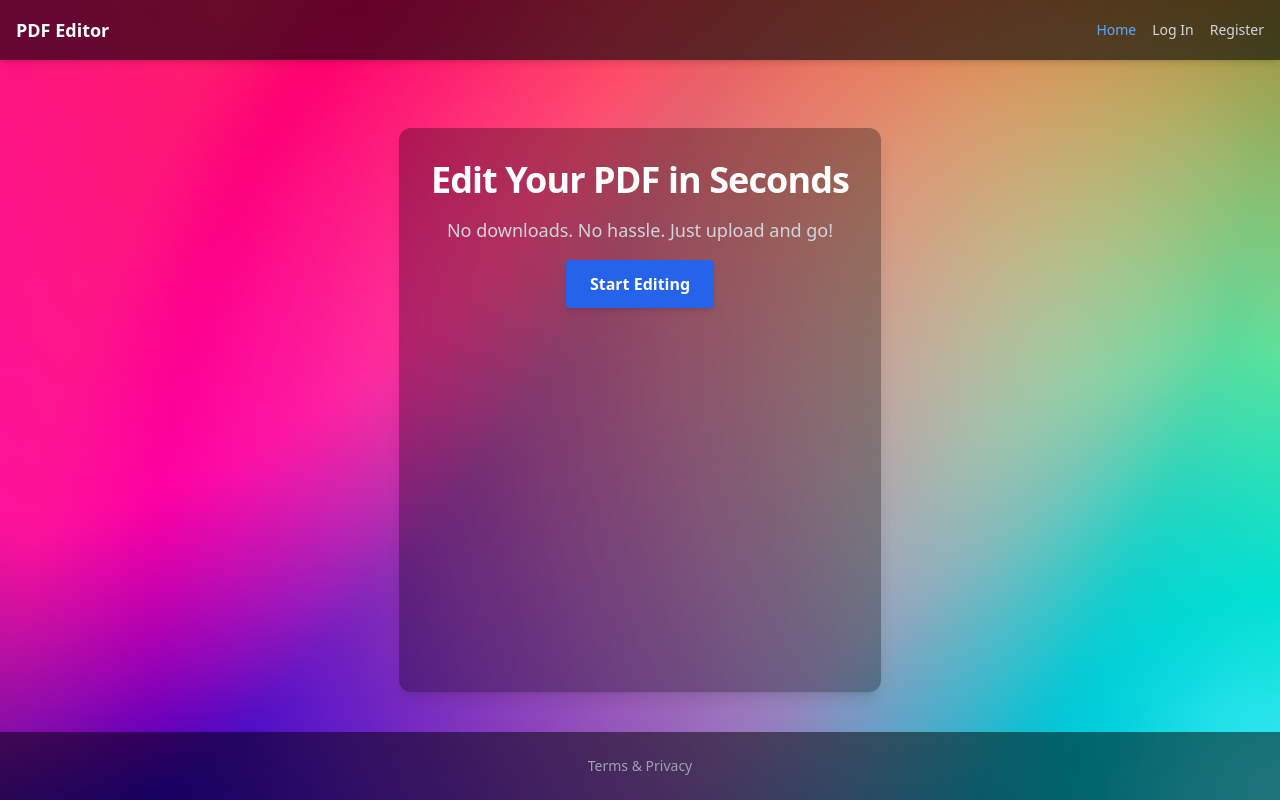
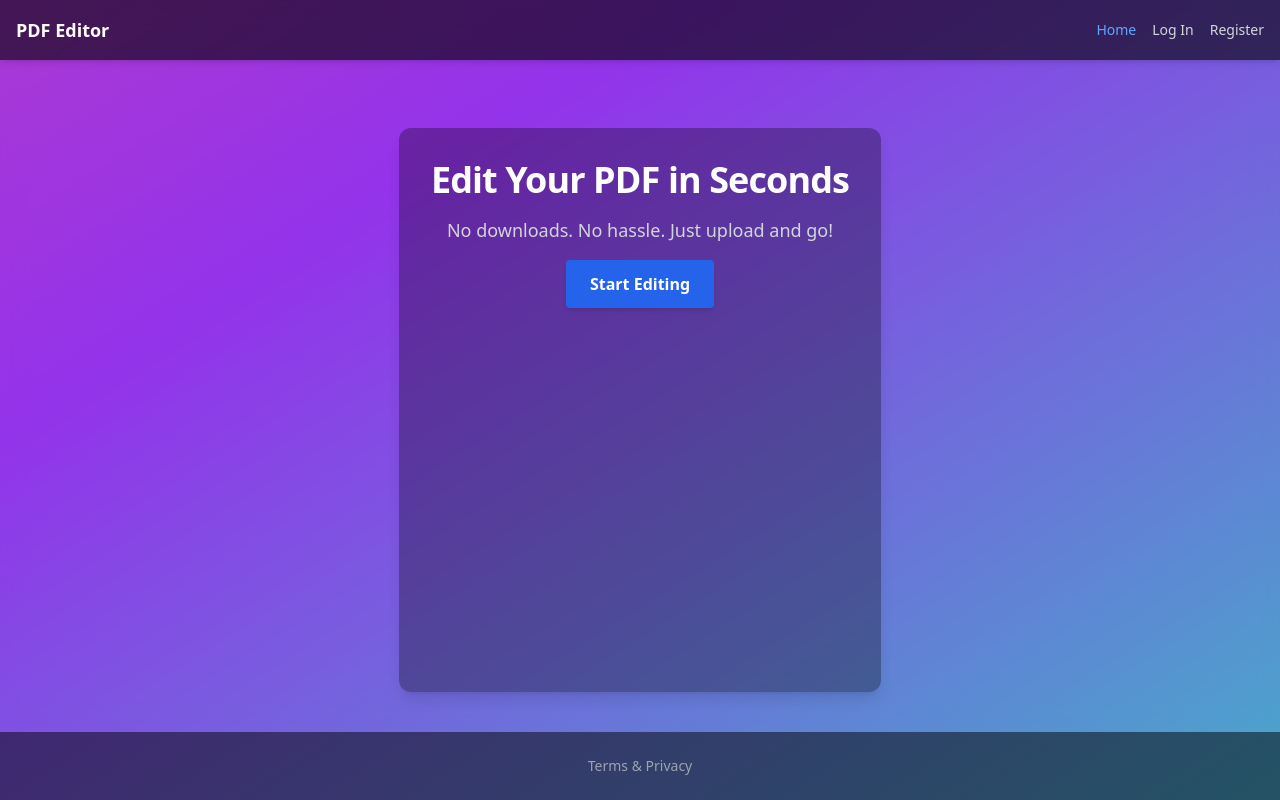
Before and after one commit to bl4ckmore/PDF-MAKER, a Next.js app: page / in a window 1280 px wide. Built offline with nearby package versions, Linux system fonts and the light colour scheme.

Commit message:
updated burger

```diff
--- a/pages/index.js
+++ b/pages/index.js
@@ -155,9 +155,7 @@ export default function Home() {
   };
 
   return (
-    <div className="min-h-screen bg-cover bg-center bg-no-repeat text-white flex flex-col justify-between"
-      style={{ backgroundImage: "url('/bg-wallpaper.jpg')" }}
-    >
+    <div className="min-h-screen animate-gradient bg-gradient-to-br from-pink-500 via-purple-600 to-teal-400 text-white flex flex-col justify-between">
       {/* Navbar */}
       <nav className="w-full p-4 bg-black bg-opacity-60 shadow-md flex items-center justify-between fixed z-50">
         <Link href="/" className="text-lg font-bold">PDF Editor</Link>
--- a/styles/globals.css
+++ b/styles/globals.css
@@ -2,15 +2,20 @@
 @tailwind components;
 @tailwind utilities;
 
+@keyframes gradientShift {
+  0% { background-position: 0% 50%; }
+  50% { background-position: 100% 50%; }
+  100% { background-position: 0% 50%; }
+}
+
+@keyframes fadeIn {
+  from { opacity: 0; transform: translateY(10px); }
+  to { opacity: 1; transform: translateY(0); }
+}
+
 @layer utilities {
   .animate-fadeIn {
     animation: fadeIn 0.5s ease-in-out;
-  }
-
-  @keyframes gradientShift {
-    0% { background-position: 0% 50%; }
-    50% { background-position: 100% 50%; }
-    100% { background-position: 0% 50%; }
   }
 
   .animate-gradient {
```
